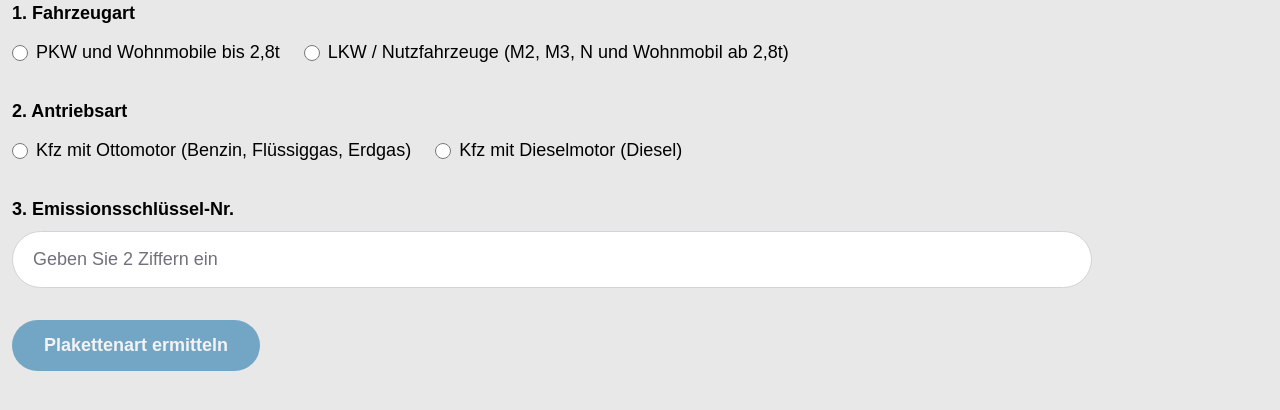
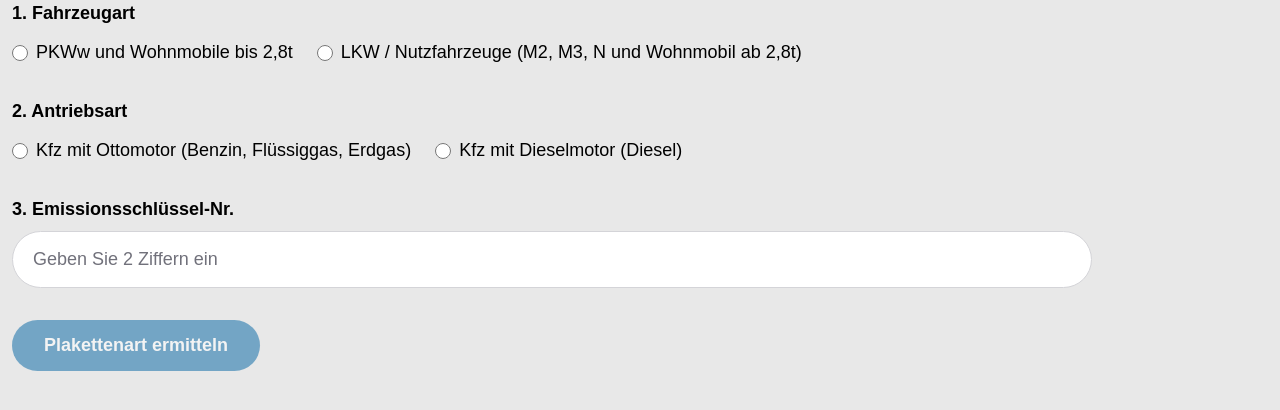
Before and after one commit to JahanzebKhan796/German-vehicle-emission-stickers, a Next.js app: page / in a window 1280 px wide. Shown: the top 410 px of the page. Built offline with nearby package versions, Linux system fonts and the light colour scheme.

Commit message:
iframe changes 20

```diff
--- a/app/StickerForm.tsx
+++ b/app/StickerForm.tsx
@@ -3,7 +3,7 @@
 import { useState, useEffect } from "react";
 
 const VEHICLE_OPTIONS: { value: "Car" | "Truck"; label: string }[] = [
-  { value: "Car", label: "PKW und Wohnmobile bis 2,8t" },
+  { value: "Car", label: "PKWw und Wohnmobile bis 2,8t" },
   {
     value: "Truck",
     label: "LKW / Nutzfahrzeuge (M2, M3, N und Wohnmobil ab 2,8t)",
```
